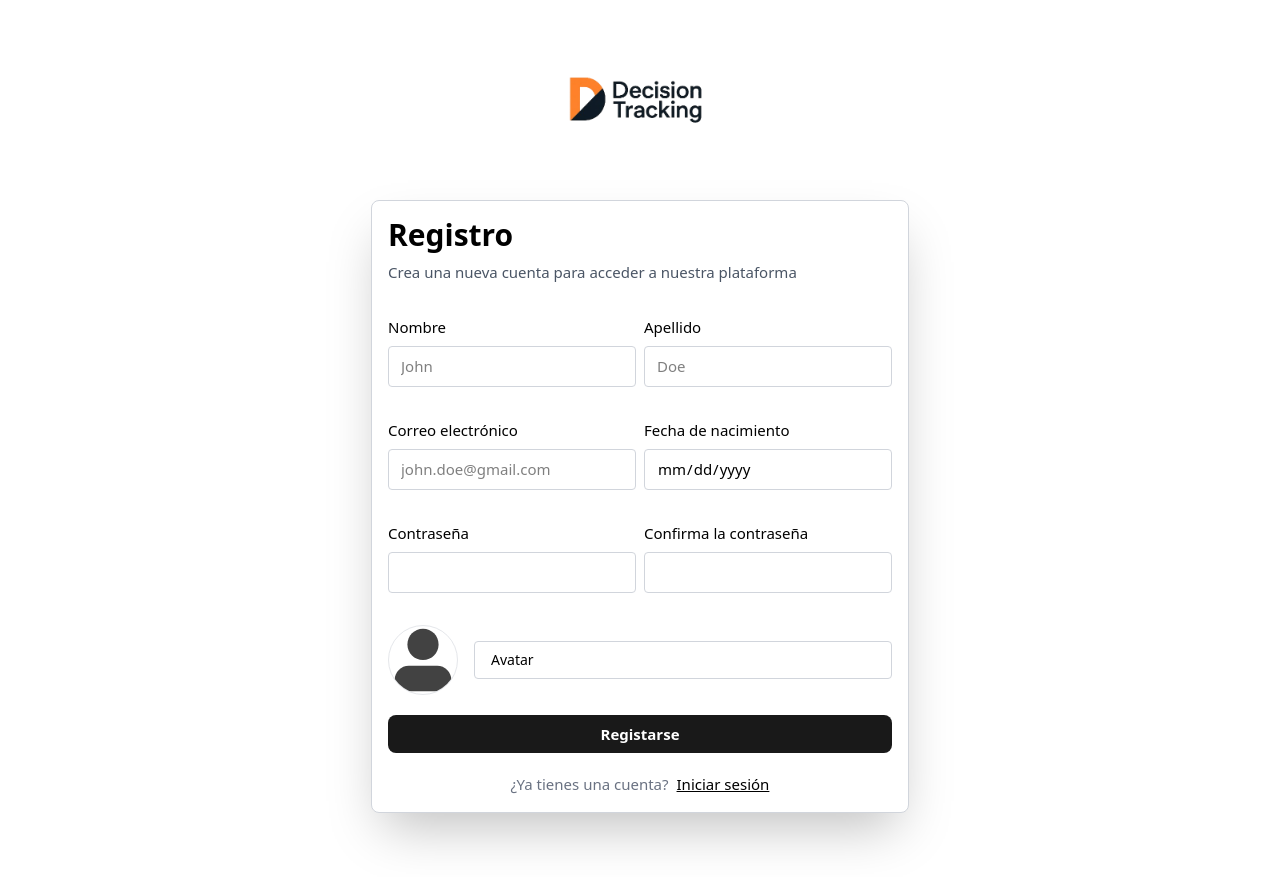
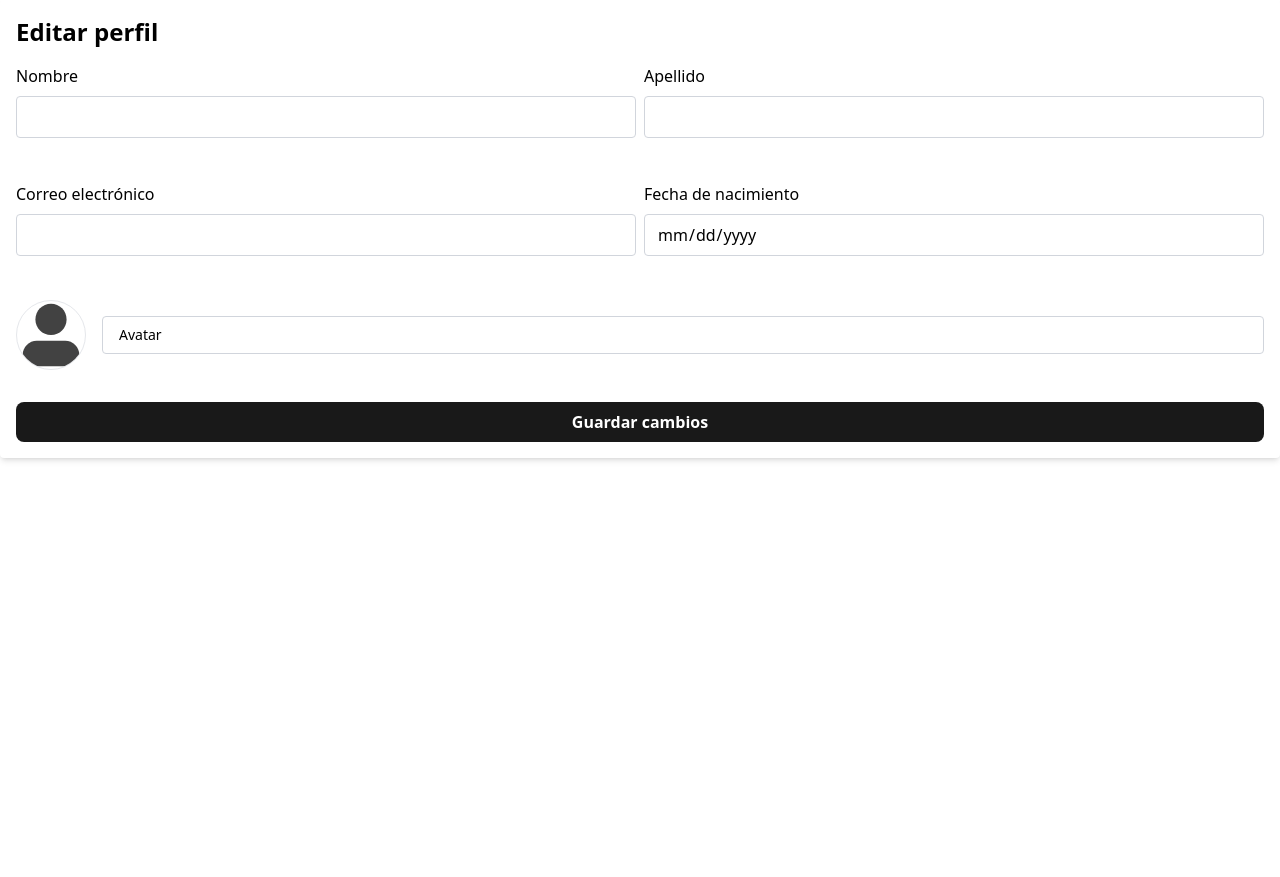
Before and after one commit to losadev/gestor-decisiones, a React (Vite) app in the folder frontend/: page /register in a window 1280 px wide. After the commit the page ends 800 px from the top, so only its background shows below. Built offline with nearby package versions, Linux system fonts and the light colour scheme.

Commit message:
Feature: layout inicial

```diff
--- a/frontend/src/App.tsx
+++ b/frontend/src/App.tsx
@@ -11,8 +11,15 @@ import Decisions from './components/Dashboard/Decisions';
 import DecisionDetails from './pages/DecisionDetails/DecisionDetails';
 import Analytics from './pages/Analytics/Analytics';
 import Evaluation from './pages/Evaluation/Evaluation';
+import Profile from './pages/Profile/Profile';
+import { useEffect, useState } from 'react';
+import { User } from './components/Button';
 
 function App() {
+    const [user, setUser] = useState<User | null>(null);
+
+    useEffect(() => {}, []);
+
     return (
         <ErrorBoundary>
             <BrowserRouter>
@@ -30,7 +37,7 @@ function App() {
                                 <Route path="analytics" element={<Analytics />} />
                                 <Route path="evaluation/:id" element={<Evaluation />} />
                                 <Route path="recommendations" element={<h1>Recommendations</h1>} />
-                                <Route path="settings" element={<h1>Settings</h1>} />
+                                <Route path="profile" element={<Profile />} />
                             </Route>
                         </Route>
                     </Route>
--- a/frontend/src/components/Button.tsx
+++ b/frontend/src/components/Button.tsx
@@ -1,4 +1,5 @@
 export interface User {
+    id?: string;
     name: string;
     lastName: string;
     email: string;
--- a/frontend/src/components/Register/FormRegister.tsx
+++ b/frontend/src/components/Register/FormRegister.tsx
@@ -1,133 +1,105 @@
 import Input from '../Input';
 import InputFile from './InputFile';
-import LoginLink from './LoginLink';
 import { useForm } from 'react-hook-form';
 import { zodResolver } from '@hookform/resolvers/zod';
 import { FormRegisterValues, registerFormSchema } from '../../schemas/register.schema';
-import Button from '../Button';
+import Button, { User } from '../Button';
 import axios from 'axios';
-import { useState } from 'react';
-import ModalNavBar from '../../modal/ModalNavBar';
-const FormRegister = () => {
-    const [message, setMessage] = useState<string>('');
+import { useEffect, useState } from 'react';
+
+const FormEditProfile = ({ user }: { user?: User }) => {
+    const [message, setMessage] = useState('');
     const {
         control,
         handleSubmit,
+        reset,
         formState: { errors },
     } = useForm<FormRegisterValues>({
         resolver: zodResolver(registerFormSchema),
         mode: 'onBlur',
+        defaultValues: {
+            name: user?.name,
+            lastName: user?.lastName,
+            email: user?.email,
+            birthDate: user?.birthDate,
+        },
     });
 
-    const onSubmit = async (data: {
-        name: string;
-        lastName: string;
-        email: string;
-        password: string;
-        birthDate: Date;
-        avatar?: FileList;
-    }) => {
+    useEffect(() => {
+        reset({
+            name: user?.name,
+            lastName: user?.lastName,
+            email: user?.email,
+            birthDate: user?.birthDate,
+        });
+    }, [user]);
+
+    const onSubmit = async (data) => {
         const formData = new FormData();
         formData.append('name', data.name);
         formData.append('lastName', data.lastName);
         formData.append('email', data.email);
-        formData.append('password', data.password);
+        formData.append('birthDate', data.birthDate);
 
-        const formattedDate = data.birthDate.toISOString().split('T')[0];
-        formData.append('birthDate', formattedDate); // 'YYYY-MM-DD'
-        if (data && data.avatar) {
-            formData.append('avatar', data.avatar[0]); // Aquí subes el archivo (muy importante)
+        if (data.avatar && data.avatar[0]) {
+            formData.append('avatar', data.avatar[0]);
         }
 
         try {
-            const req = await axios.post('http://localhost:5000/api/register', formData);
-            setMessage(req.data.message);
+            const req = await axios.put(`http://localhost:5000/api/users/${user.id}`, formData);
+            setMessage('Perfil actualizado correctamente');
         } catch (error: any) {
             setMessage(error.message);
         }
     };
 
     return (
-        <div className="flex flex-col sm:px-16 sm:pb-16 pt-0">
-            <ModalNavBar />
-
-            <div className="hidden sm:flex justify-center items-center ">
-                <img src="/logo.svg" alt="logo" className="h-[200px] " />
-            </div>
-
         <form
             onSubmit={handleSubmit(onSubmit)}
-                className="sm:border h-full flex flex-col bg-white border-gray-300 sm:shadow-2xl text-[15px] sm:rounded-lg p-4 sm:mx-auto">
-                <div className="flex flex-col gap-2">
-                    <h1 className="text-3xl font-bold">Registro</h1>
-                    <p className="text-gray-600">
-                        Crea una nueva cuenta para acceder a nuestra plataforma
-                    </p>
-                </div>
-                <div className="flex flex-col gap-1 mt-8 ">
-                    <div className="flex flex-col sm:flex-row gap-2">
+            className="flex flex-col gap-4 p-4 bg-white rounded shadow-md">
+            <h1 className="text-2xl font-bold">Editar perfil</h1>
+
+            <div className="flex gap-2 flex-col sm:flex-row">
                 <Input
                     control={control}
                     name="name"
                     label="Nombre"
                     type="text"
-                            placeholder="John"
                     error={errors.name}
                 />
                 <Input
                     control={control}
+                    name="lastName"
                     label="Apellido"
-                            name="lastName"
                     type="text"
-                            placeholder="Doe"
                     error={errors.lastName}
                 />
             </div>
 
-                    <div className="flex flex-col sm:flex-row gap-2">
+            <div className="flex gap-2 flex-col sm:flex-row">
                 <Input
                     control={control}
+                    name="email"
                     label="Correo electrónico"
-                            name="email"
                     type="email"
-                            placeholder="john.doe@gmail.com"
                     error={errors.email}
                 />
                 <Input
                     control={control}
+                    name="birthDate"
                     label="Fecha de nacimiento"
-                            name="birthDate"
-                            placeholder="Selecciona una fecha"
                     type="date"
                     error={errors.birthDate}
                 />
             </div>
 
-                    <div className="flex flex-col sm:flex-row gap-2">
-                        <Input
-                            control={control}
-                            label="Contraseña"
-                            name="password"
-                            type="password"
-                            error={errors.password}
-                        />
-                        <Input
-                            control={control}
-                            label="Confirma la contraseña"
-                            name="confirmPassword"
-                            type="password"
-                            error={errors.confirmPassword}
-                        />
-                    </div>
+            <InputFile control={control} name="avatar" label="Avatar" />
 
-                    <InputFile label="Avatar" name="avatar" control={control} />
-                    <Button text="Registarse" type="submit" />
-                    <LoginLink />
-                </div>
+            <Button text="Guardar cambios" type="submit" />
+
             {message && <p>{message}</p>}
         </form>
-        </div>
     );
 };
 
-export default FormRegister;
+export default FormEditProfile;
--- /dev/null
+++ b/frontend/src/pages/Profile/Profile.tsx
@@ -0,0 +1,16 @@
+import FormRegister from '../../components/Register/FormRegister';
+import { User } from '../../components/Button';
+
+type Props = {
+    user: User;
+};
+
+const Profile = ({ user }: Props) => {
+    return (
+        <>
+            <FormRegister user={user} />
+        </>
+    );
+};
+
+export default Profile;
```
Lines whose indentation alone changed are shown as unchanged.
